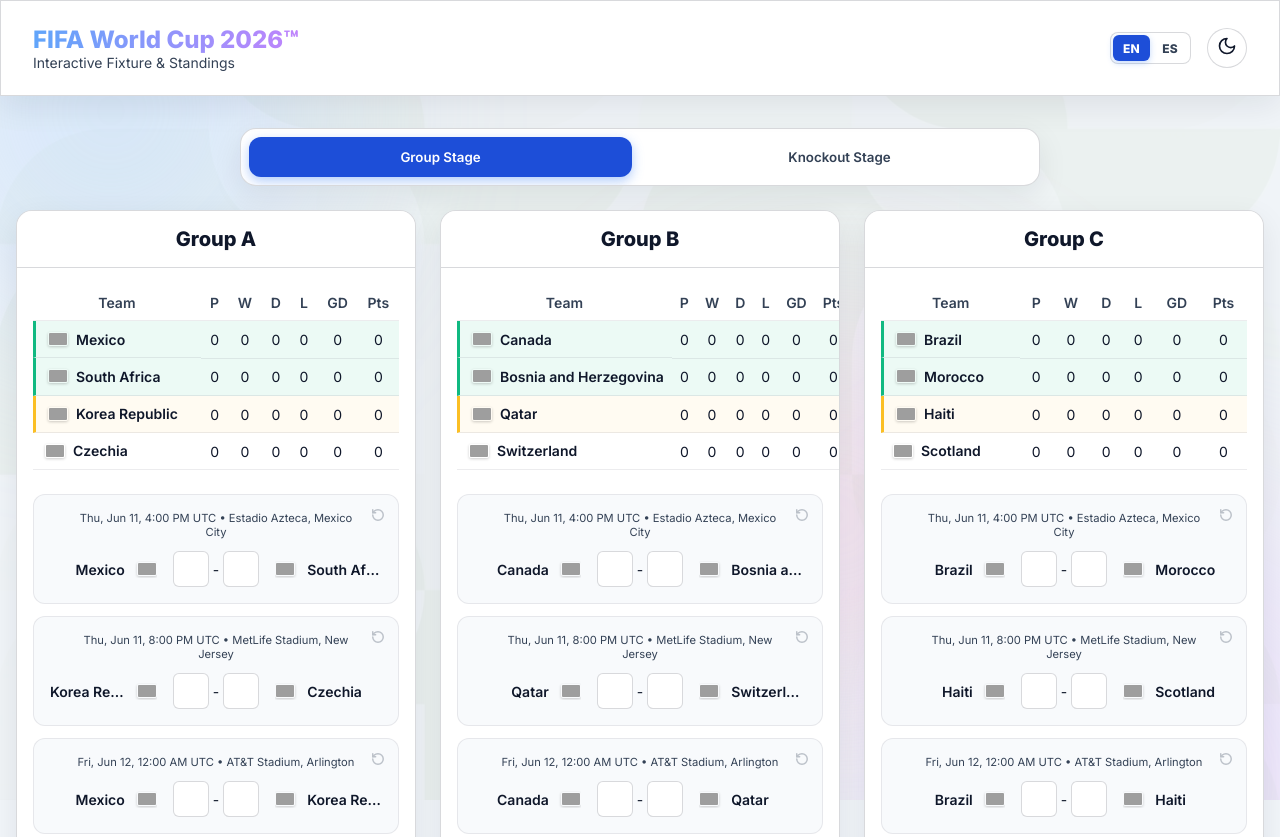
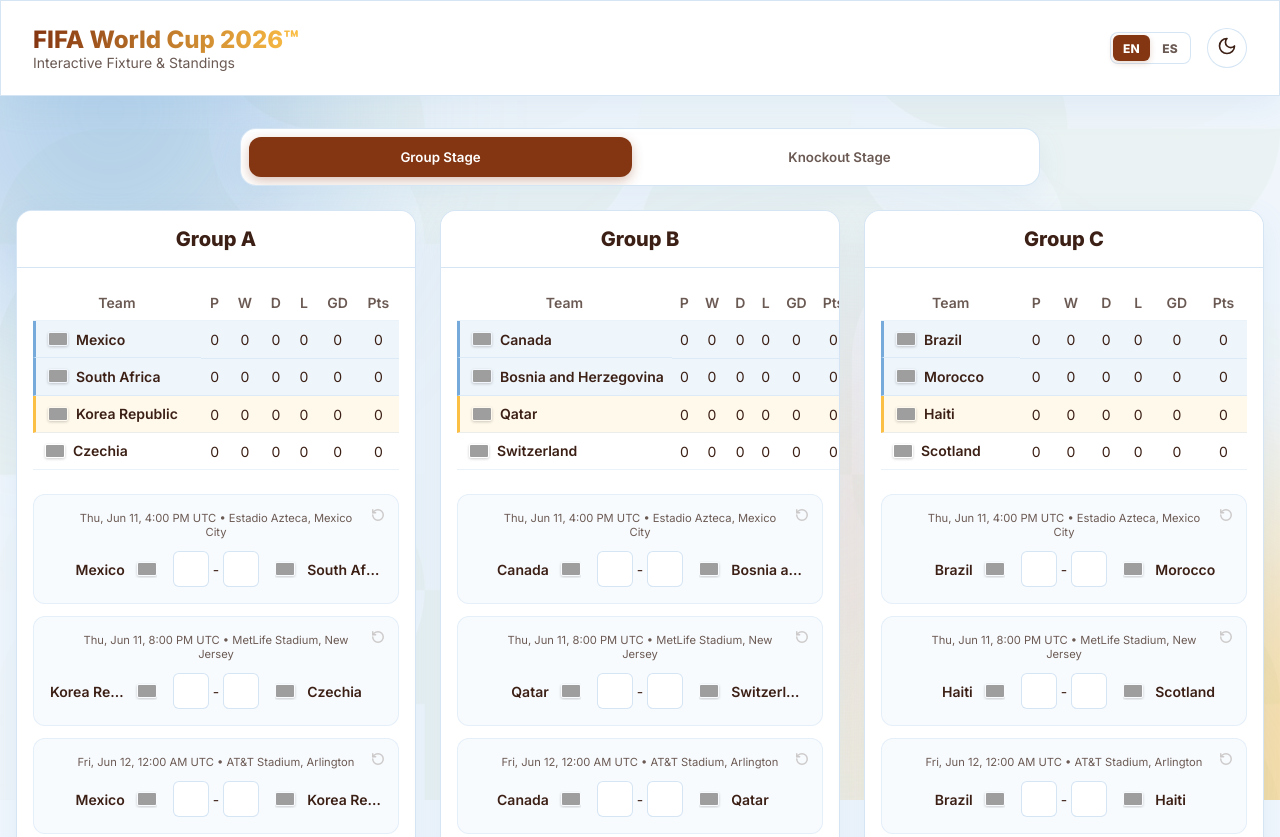
Before and after one commit to lucasprovenzanophd/FixtureFWC2026, a plain HTML site: page index.html in a window 1280 px wide. Shown: the top 837 px of the page. Drawn offline with Linux system fonts and the light colour scheme; grey boxes are pictures that could not be loaded.

Commit message:
style: apply custom colorful light theme palette from user palette

```diff
--- a/style.css
+++ b/style.css
@@ -26,28 +26,28 @@
 }
 
 body.light-theme {
-  --bg-color: #f1f5f9;
-  --text-primary: #0f172a;
-  --text-secondary: #334155;
+  --bg-color: #f0f6fc;
+  --text-primary: #3c2016;
+  --text-secondary: #6b5a54;
   --glass-bg: #ffffff;
-  --glass-border: rgba(15, 23, 42, 0.16);
-  --glass-shadow: 0 10px 30px 0 rgba(15, 23, 42, 0.08);
-  --accent-color: #1d4ed8;
-  --accent-hover: #1e40af;
+  --glass-border: rgba(117, 170, 219, 0.3);
+  --glass-shadow: 0 10px 30px 0 rgba(117, 170, 219, 0.12);
+  --accent-color: #843511;
+  --accent-hover: #6d290b;
 
-  --blob-1: #bfdbfe;
-  --blob-2: #e9d5ff;
-  --blob-3: #fbcfe8;
+  --blob-1: #75aadb;
+  --blob-2: #fcbf45;
+  --blob-3: #f3d4c6;
 
-  --header-bg: rgba(255, 255, 255, 0.8);
-  --match-bg: #f8fafc;
-  --match-border: rgba(15, 23, 42, 0.08);
-  --match-hover-bg: #f1f5f9;
+  --header-bg: rgba(255, 255, 255, 0.85);
+  --match-bg: #f8fbfe;
+  --match-border: rgba(117, 170, 219, 0.15);
+  --match-hover-bg: #eef6fc;
   --input-bg: #ffffff;
   --bracket-match-bg: #ffffff;
-  --bracket-team-bg: #f8fafc;
+  --bracket-team-bg: #f8fbfe;
   --header-scrolled-bg: rgba(255, 255, 255, 0.95);
-  --header-scrolled-border: rgba(15, 23, 42, 0.12);
+  --header-scrolled-border: rgba(117, 170, 219, 0.25);
 }
 
 * {
@@ -741,19 +741,54 @@ body.light-theme .score-input:disabled {
 
 body.light-theme .score-input:focus {
   background: #ffffff;
-  box-shadow: 0 0 0 2px rgba(29, 78, 216, 0.2);
+  box-shadow: 0 0 0 2px rgba(117, 170, 219, 0.4);
 }
 
 body.light-theme .standings-table tr.advances {
-  background: rgba(16, 185, 129, 0.08);
+  background: rgba(117, 170, 219, 0.12);
+}
+
+body.light-theme .standings-table tr.advances td:first-child {
+  border-left: 3px solid #75aadb;
 }
 
 body.light-theme .standings-table tr.maybe-advances {
-  background: rgba(251, 191, 36, 0.06);
+  background: rgba(252, 191, 69, 0.1);
+}
+
+body.light-theme .standings-table tr.maybe-advances td:first-child {
+  border-left: 3px solid #fcbf45;
 }
 
 body.light-theme .tab-btn:hover {
-  background: rgba(0, 0, 0, 0.04);
+  background: rgba(117, 170, 219, 0.1);
+}
+
+body.light-theme .tab-btn.active {
+  box-shadow: 0 4px 12px rgba(132, 53, 17, 0.3);
+}
+
+body.light-theme .lang-btn.active {
+  box-shadow: 0 2px 6px rgba(132, 53, 17, 0.2);
+}
+
+body.light-theme .header-content h1 {
+  background: linear-gradient(to right, #843511, #fcbf45);
+  -webkit-background-clip: text;
+  -webkit-text-fill-color: transparent;
+}
+
+body.light-theme .progress-banner.incomplete {
+  background: rgba(132, 53, 17, 0.05);
+  border: 1px solid rgba(132, 53, 17, 0.2);
+}
+
+body.light-theme .progress-banner.incomplete .progress-title {
+  color: #843511;
+}
+
+body.light-theme .progress-banner.incomplete .progress-bar-fill {
+  background: linear-gradient(90deg, #fcbf45, #843511);
 }
 
 /* Short/Full Name toggling */
```
